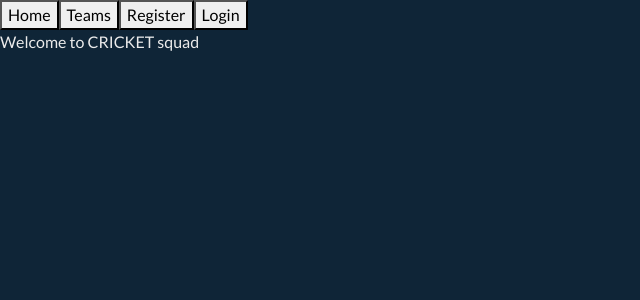
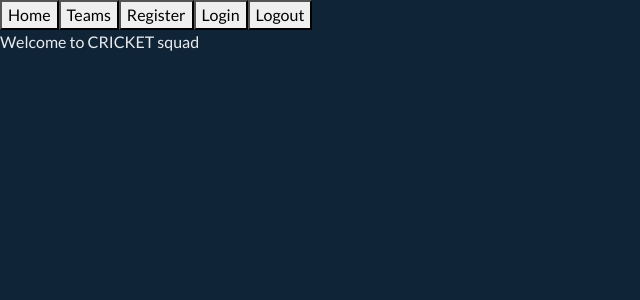
Before and after one commit to abdulmoiz99/CricketSquad, an Angular app in the folder public/angular-cricketSquad/: page /home in a window 1280 px wide. Shown: the top 300 px of the page, without its empty margins (0-640 px from the left). Built offline with nearby package versions, Linux system fonts and the light colour scheme.

Commit message:
Added logout

```diff
--- a/public/angular-cricketSquad/src/app/navigation/navigation.component.html
+++ b/public/angular-cricketSquad/src/app/navigation/navigation.component.html
@@ -3,4 +3,5 @@
     <button routerLink="teams">Teams</button>
     <button routerLink="register">Register</button>
     <button routerLink="login">Login</button>
+    <button (click)="logout()">Logout</button>
 </nav>
--- a/public/angular-cricketSquad/src/app/navigation/navigation.component.ts
+++ b/public/angular-cricketSquad/src/app/navigation/navigation.component.ts
@@ -1,5 +1,6 @@
 import { Component } from '@angular/core';
 import { RouterLink } from '@angular/router';
+import { environment } from '../../environments/environment';
 
 @Component({
   selector: 'app-navigation',
@@ -9,5 +10,7 @@ import { RouterLink } from '@angular/router';
   styleUrl: './navigation.component.css'
 })
 export class NavigationComponent {
-
+  logout(): void {
+    sessionStorage.removeItem(environment.token)
+  }
 }
```
